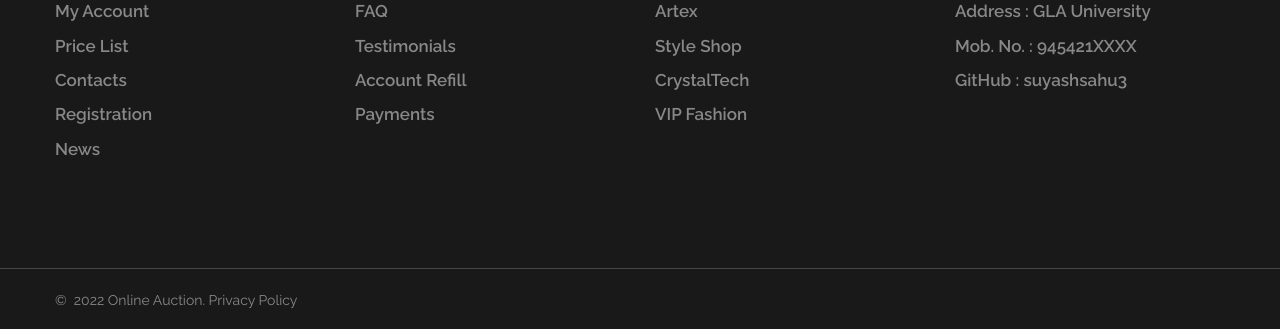
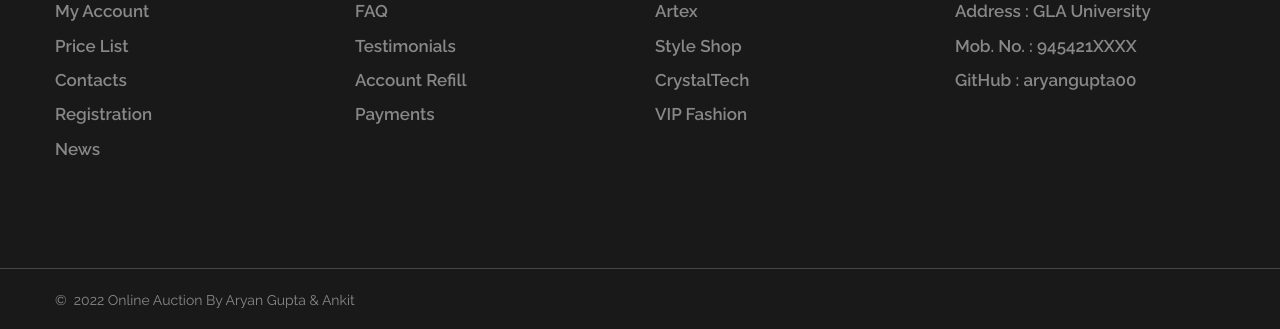
Before and after one commit to Priyanshireena/Auction-Website, a plain HTML site: page contacts.html in a window 1280 px wide. Shown: the part 923-1252 px from the top of the page. Drawn offline with Linux system fonts and the light colour scheme.

Commit message:
Update contacts.html

```diff
--- a/contacts.html
+++ b/contacts.html
@@ -163,7 +163,7 @@
                   <li><a class="footer-link" href="#foot">E-Mail : xyz@gla.ac.in</a></li>
                   <li><a class="footer-link" href="https://www.gla.ac.in/">Address : GLA University</a></li>
                   <li><a class="footer-link" href="#foot">Mob. No. : 945421XXXX</a></li>
-                  <li><a class="footer-link" href="https://github.com/suyashsahu3">GitHub : suyashsahu3</a></li>
+                  <li><a class="footer-link" href="https://github.com/aryangupta00">GitHub : aryangupta00</a></li>
                 </ul>
               </div>
 
@@ -172,7 +172,7 @@
         </div>
         <div class="footer-panel">
           <div class="container">
-            <p class="rights"><span>&copy;&nbsp; </span><span class="copyright-year"></span><span>&nbsp;</span><span>Online Auction</span><span>.&nbsp;</span><a href="privacy-policy.html">Privacy Policy</a></p>
+            <p class="rights"><span>&copy;&nbsp; </span><span class="copyright-year"></span><span>&nbsp;</span><span>Online Auction By Aryan Gupta & Ankit </span></p>
           </div>
         </div>
       </footer>
```
